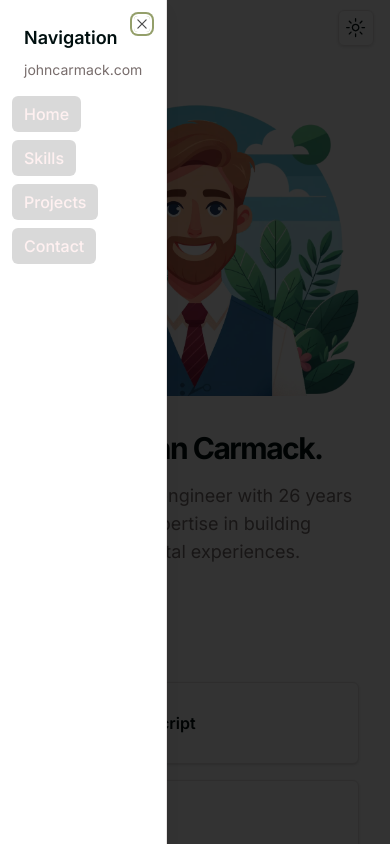
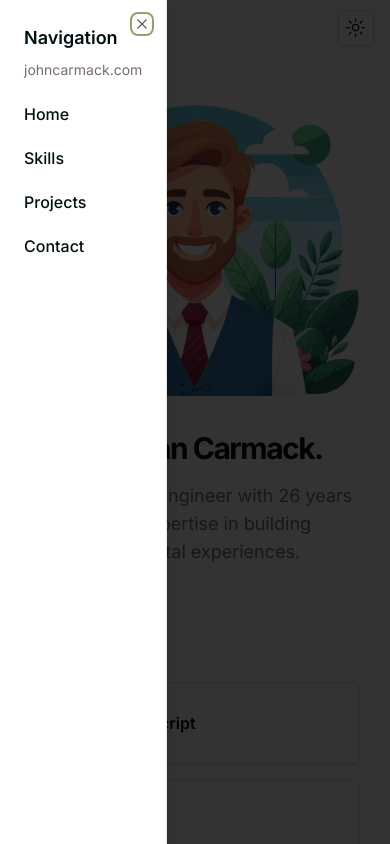
Before and after one commit to johncarmack1984/johncarmack.com, a Next.js app: page / in a window 390 px wide. Both pictures are taken after a click on the button "Open Navigation". Shown: the top 844 px of the page. Built offline with nearby package versions, Linux system fonts and the light colour scheme.

Commit message:
Refactor CSS classes and adjust transition settings

```diff
--- a/components/nav/link.tsx
+++ b/components/nav/link.tsx
@@ -5,12 +5,12 @@ import { Button } from "../ui/button";
 function NavLink({ label, href }: { label: string; href: string }) {
   return (
     <Button
-      className="bg-background/15 -ml-3 px-3 text-base font-medium underline-offset-4 mix-blend-difference transition transition-[text-decoration-line] hover:underline md:ml-0  md:text-sm"
+      className="md:bg-background/15 -ml-3 px-3 text-base font-medium underline-offset-4 transition transition-[text-decoration-line] hover:underline md:ml-0  md:text-sm"
       variant="link"
       key={href}
       asChild
     >
-      <Link aria-label={label} href={href} className="">
+      <Link aria-label={label} href={href}>
         {label}
       </Link>
     </Button>
--- a/components/nav/nav.tsx
+++ b/components/nav/nav.tsx
@@ -11,7 +11,7 @@ function HomeLink() {
     <Link
       aria-label="Back to Home"
       href={navLinks[0].href}
-      className="hidden items-center mix-blend-difference md:block"
+      className="hidden items-center md:block"
     >
       <CodeIcon className="h-6 w-6" />
       <h1 className="sr-only">John Carmack</h1>
--- a/components/ui/sheet.tsx
+++ b/components/ui/sheet.tsx
@@ -15,6 +15,8 @@ const SheetTrigger = SheetPrimitive.Trigger;
 const SheetClose = SheetPrimitive.Close;
 
 const SheetPortal = SheetPrimitive.Portal;
+
+const transitionSetting = { ease: [0.29, 0.83, 0.57, 0.99], duration: 0.4 };
 
 const SheetOverlay = React.forwardRef<
   React.ElementRef<typeof SheetPrimitive.Overlay>,
@@ -41,7 +43,7 @@ const sheetVariants = cva("fixed z-50 gap-4 bg-background p-6 shadow-lg", {
     side: {
       top: "inset-x-0 top-0 border-b",
       bottom: "inset-x-0 bottom-0 border-t ",
-      left: "inset-y-0 left-0 h-full w-fit border-r sm:max-w-sm",
+      left: "inset-y-0 left-0 h-full min-w-fit w-1/4 border-r sm:max-w-sm",
       right: "inset-y-0 right-0 h-full w-3/4 border-l sm:max-w-sm",
     },
   },
@@ -81,8 +83,6 @@ const sideCoords: {
 interface SheetContentProps
   extends React.ComponentPropsWithoutRef<typeof SheetPrimitive.Content>,
     VariantProps<typeof sheetVariants> {}
-
-const transitionSetting = { ease: [0.29, 0.83, 0.57, 0.99], duration: 0.4 };
 
 const SheetContent = React.forwardRef<
   React.ElementRef<typeof SheetPrimitive.Content>,
```
